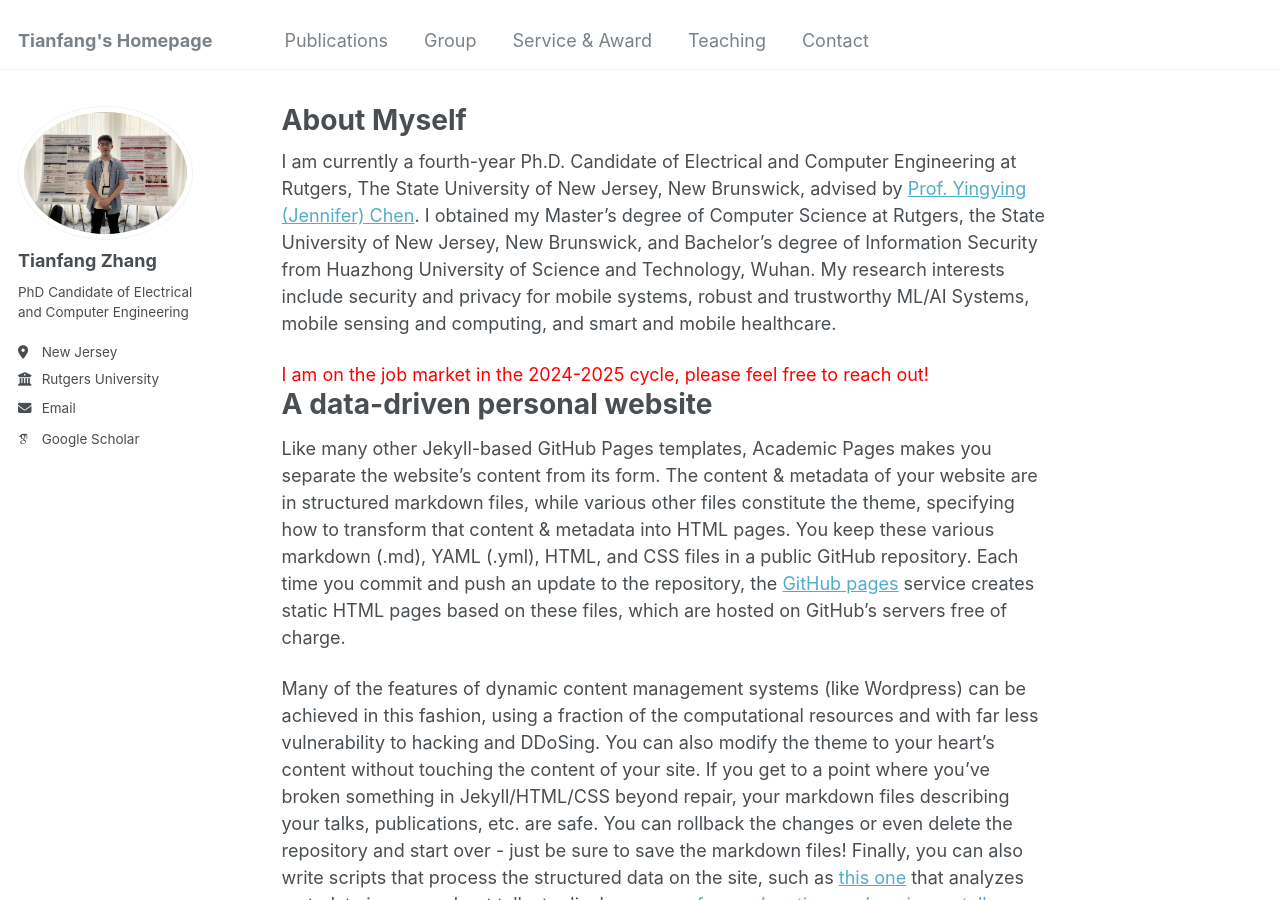
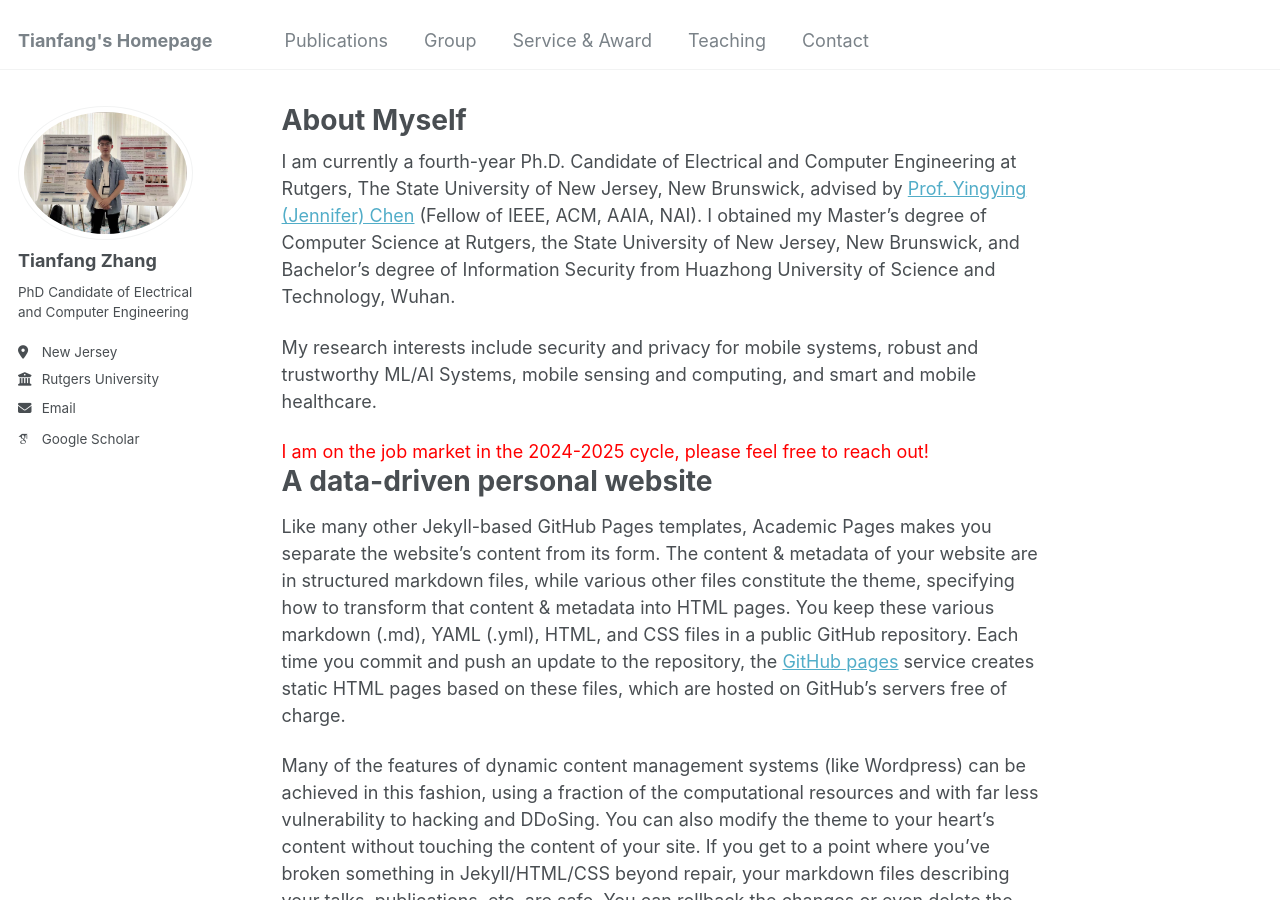
Before and after one commit to tianfang96/tianfang96.github.io, a Jekyll site: the page built from _pages/about.md, in a window 1280 px wide and 900 px high. Built offline with Jekyll 4.4.1, drawn with Linux system fonts in a browser that asks for light colours; some web fonts are replaced.

Commit message:
Update about.md

```diff
--- a/_pages/about.md
+++ b/_pages/about.md
@@ -6,7 +6,9 @@ redirect_from:
   - /about/
   - /about.html
 ---
-I am currently a fourth-year Ph.D. Candidate of Electrical and Computer Engineering at Rutgers, The State University of New Jersey, New Brunswick, advised by [Prof. Yingying (Jennifer) Chen](https://www.winlab.rutgers.edu/~yychen/). I obtained my Master's degree of Computer Science at Rutgers, the State University of New Jersey, New Brunswick, and Bachelor's degree of Information Security from Huazhong University of Science and Technology, Wuhan. My research interests include security and privacy for mobile systems, robust and trustworthy ML/AI Systems, mobile sensing and computing, and smart and mobile healthcare.
+I am currently a fourth-year Ph.D. Candidate of Electrical and Computer Engineering at Rutgers, The State University of New Jersey, New Brunswick, advised by [Prof. Yingying (Jennifer) Chen](https://www.winlab.rutgers.edu/~yychen/) (Fellow of IEEE, ACM, AAIA, NAI). I obtained my Master's degree of Computer Science at Rutgers, the State University of New Jersey, New Brunswick, and Bachelor's degree of Information Security from Huazhong University of Science and Technology, Wuhan.
+
+My research interests include security and privacy for mobile systems, robust and trustworthy ML/AI Systems, mobile sensing and computing, and smart and mobile healthcare.
 
 <font color='red'> I am on the job market in the 2024-2025 cycle, please feel free to reach out! </font>
 
```
